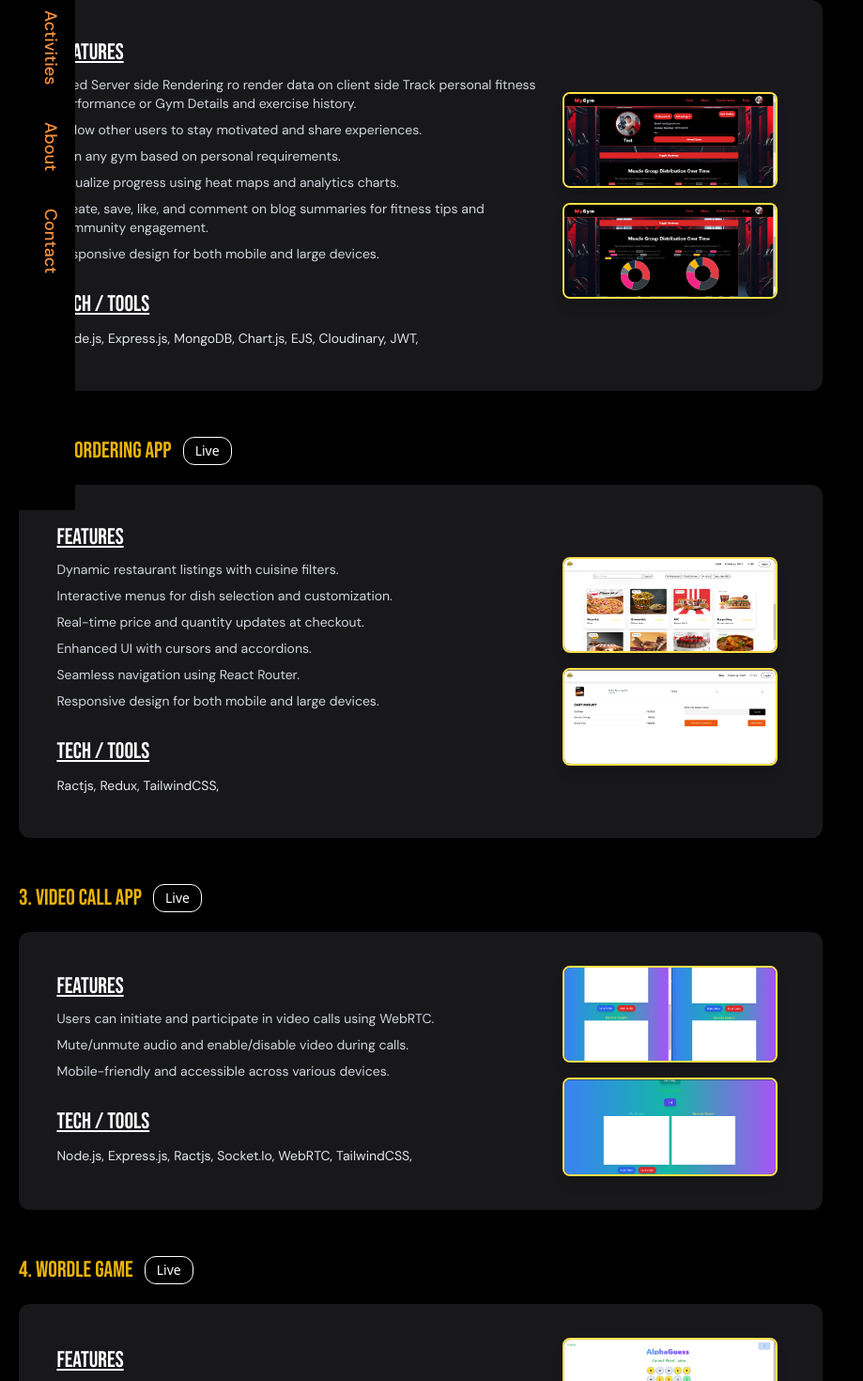
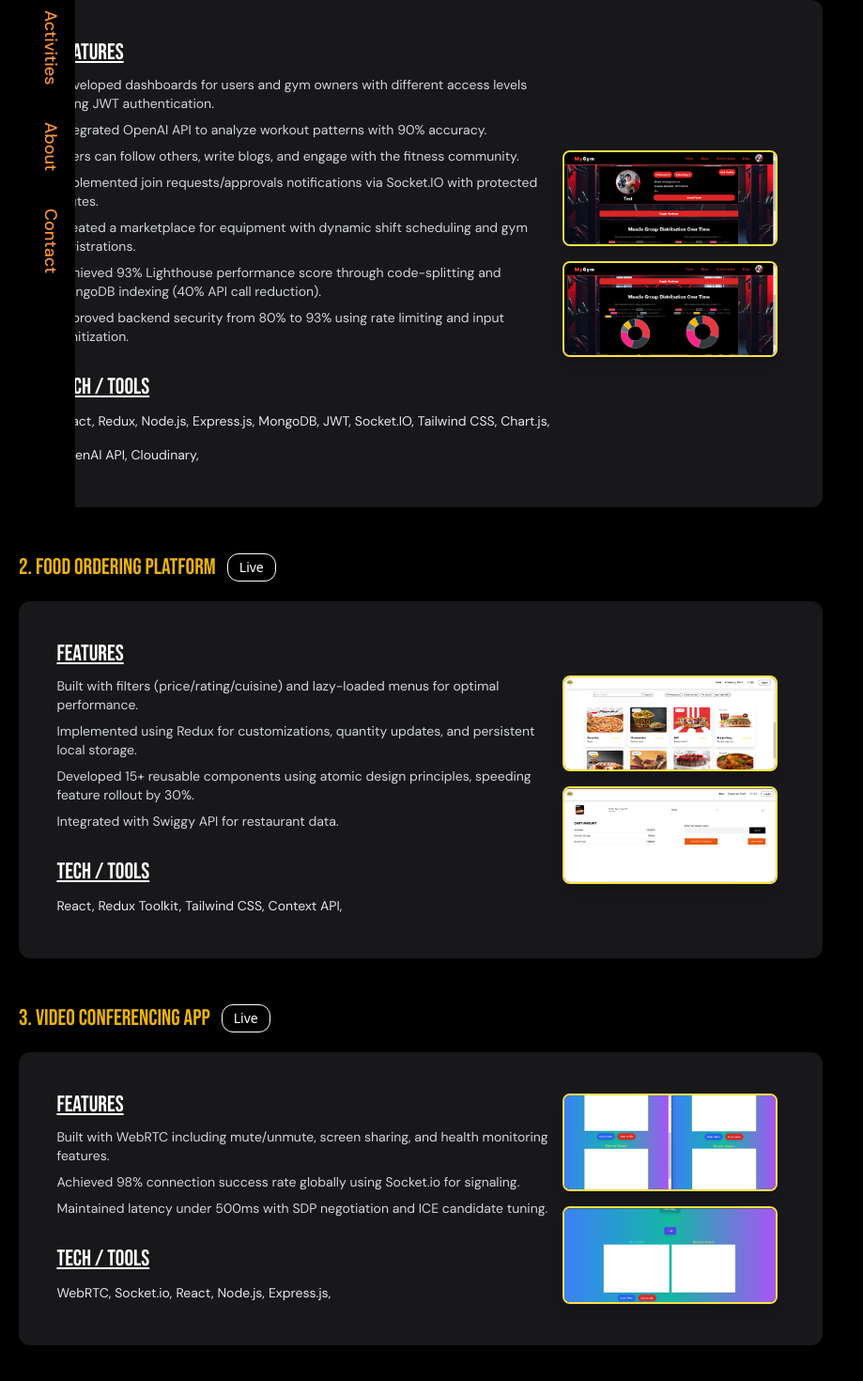
Before and after one commit to Ayush30s/portfolio, a React (Vite) app: page /projects in a window 1280 px wide. Shown: the part 257-1727 px from the top of the page at 94% size, without its empty margins (0-919 px from the left). Built offline with nearby package versions, Linux system fonts and the light colour scheme.

Commit message:
Update Projects.jsx

```diff
--- a/src/Projects.jsx
+++ b/src/Projects.jsx
@@ -27,230 +27,241 @@ import socket from "../image/socket.png";
 import web from "../image/web2.png";
 import ffff from "../image/ffff.png";
 import gggg from "../image/gggg.png";
+import openai from "../image/openai.png"; // You'll need to add this image
 
 const Projects = ({ dark, setDark }) => {
   const projects = [
     {
-      title: "Gym App",
+      title: "GYM Management Platform",
       liveLink: "https://github.com/Ayush30s/ogduplicate",
       features: [
         {
-          title: "User / Admin Profiles",
-          description:
-            "Used Server side Rendering ro render data on client side Track personal fitness performance or Gym Details and exercise history.",
+          title: "Role-based Dashboards",
+          description: "Developed dashboards for users and gym owners with different access levels using JWT authentication."
         },
         {
-          title: "Social Interaction",
-          description:
-            "Follow other users to stay motivated and share experiences.",
+          title: "AI-powered Training Assistant",
+          description: "Integrated OpenAI API to analyze workout patterns with 90% accuracy."
         },
         {
-          title: "Gym Selection",
-          description: "Join any gym based on personal requirements.",
+          title: "Social Networking Features",
+          description: "Users can follow others, write blogs, and engage with the fitness community."
         },
         {
-          title: "Performance Tracking",
-          description:
-            "Visualize progress using heat maps and analytics charts.",
+          title: "Real-time Notifications",
+          description: "Implemented join requests/approvals notifications via Socket.IO with protected routes."
         },
         {
-          title: "Blog Interaction",
-          description:
-            "Create, save, like, and comment on blog summaries for fitness tips and community engagement.",
+          title: "Gym Marketplace",
+          description: "Created a marketplace for equipment with dynamic shift scheduling and gym registrations."
         },
         {
-          title: "Responsive Design",
-          description: "Responsive design for both mobile and large devices.",
+          title: "High Performance",
+          description: "Achieved 93% Lighthouse performance score through code-splitting and MongoDB indexing (40% API call reduction)."
         },
+        {
+          title: "Enhanced Security",
+          description: "Improved backend security from 80% to 93% using rate limiting and input sanitization."
+        }
       ],
       tools: [
+        {
+          name: "React",
+          link: "https://react.dev/",
+          image: react,
+          usage: "Frontend framework for building user interfaces"
+        },
+        {
+          name: "Redux",
+          link: "https://redux-toolkit.js.org/",
+          image: redux,
+          usage: "State management with Thunk and Persist middleware"
+        },
         {
           name: "Node.js",
           link: "https://nodejs.org/en",
           image: node,
-          usage: "Backend server handling and REST APIs.",
+          usage: "Backend server environment"
         },
         {
           name: "Express.js",
           link: "https://expressjs.com/",
           image: express,
-          usage: "Routing and middleware for handling requests.",
+          usage: "Backend framework for REST APIs"
         },
         {
           name: "MongoDB",
           link: "https://www.mongodb.com/",
           image: mongo,
-          usage: "Data storage and retrieval of user and gym.",
+          usage: "NoSQL database for storing application data"
+        },
+        {
+          name: "JWT",
+          link: "https://jwt.io/",
+          image: jwt2,
+          usage: "Authentication and authorization"
+        },
+        {
+          name: "Socket.IO",
+          link: "https://socket.io/",
+          image: socket,
+          usage: "Real-time notifications and updates"
+        },
+        {
+          name: "Tailwind CSS",
+          link: "https://tailwindcss.com/",
+          image: tail2,
+          usage: "Utility-first CSS framework for styling"
         },
         {
           name: "Chart.js",
           link: "https://www.chartjs.org/",
           image: chartjs,
-          usage: "Data visualization for tracking performance.",
+          usage: "Data visualization for analytics"
         },
         {
-          name: "EJS",
-          link: "https://ejs.co/",
-          image: ejs,
-          usage: "Templating engine for rendering dynamic HTML.",
+          name: "OpenAI API",
+          link: "https://openai.com/",
+          image: openai,
+          usage: "AI-powered workout recommendations"
         },
         {
           name: "Cloudinary",
           link: "https://cloudinary.com/",
           image: cloud2,
-          usage: "To save images in cloud database",
-        },
-        {
-          name: "JWT",
-          link: "https://jwt.io/",
-          image: jwt2,
-          usage: "Authentication and Authorization of user",
-        },
+          usage: "Cloud-based image storage"
+        }
       ],
-      projectImage: [{ image: h }, { image: i }],
+      projectImage: [{ image: h }, { image: i }]
     },
     {
-      title: "Food Ordering App",
+      title: "Food Ordering Platform",
       liveLink: "https://github.com/Ayush30s/ogduplicate",
       features: [
         {
-          title: "Dynamic Restaurant Listings",
-          description: "Dynamic restaurant listings with cuisine filters.",
+          title: "Production-grade UI",
+          description: "Built with filters (price/rating/cuisine) and lazy-loaded menus for optimal performance."
         },
         {
-          title: "Interactive Menus",
-          description:
-            "Interactive menus for dish selection and customization.",
+          title: "Real-time Cart System",
+          description: "Implemented using Redux for customizations, quantity updates, and persistent local storage."
         },
         {
-          title: "Real-Time Price Calculation",
-          description: "Real-time price and quantity updates at checkout.",
+          title: "Reusable Components",
+          description: "Developed 15+ reusable components using atomic design principles, speeding feature rollout by 30%."
         },
         {
-          title: "Enhanced User Experience",
-          description: "Enhanced UI with cursors and accordions.",
-        },
-        {
-          title: "Routing with React Router",
-          description: "Seamless navigation using React Router.",
-        },
-        {
-          title: "Responsive Design",
-          description: "Responsive design for both mobile and large devices.",
-        },
+          title: "API Integration",
+          description: "Integrated with Swiggy API for restaurant data."
+        }
       ],
       tools: [
         {
-          name: "Ractjs",
+          name: "React",
           link: "https://react.dev/",
           image: react,
-          usage: "To render data optimally on Frontend",
+          usage: "Frontend framework"
         },
         {
-          name: "Redux",
+          name: "Redux Toolkit",
           link: "https://redux-toolkit.js.org/",
           image: redux,
-          usage: "For state aand data management",
+          usage: "State management"
         },
         {
-          name: "TailwindCSS",
+          name: "Tailwind CSS",
           link: "https://tailwindcss.com/",
           image: tail2,
-          usage: "For Designing the web page",
+          usage: "Styling framework"
         },
+        {
+          name: "Context API",
+          link: "https://react.dev/reference/react/useContext",
+          usage: "Additional state management"
+        }
       ],
-      projectImage: [{ image: bb }, { image: ee }],
+      projectImage: [{ image: bb }, { image: ee }]
     },
     {
-      title: "Video Call App",
+      title: "Video Conferencing App",
       liveLink: "https://github.com/Ayush30s/fullstackvideocallapp",
       features: [
         {
-          title: "Real-Time Video Calling",
-          description:
-            "Users can initiate and participate in video calls using WebRTC.",
+          title: "Peer-to-Peer Video Calling",
+          description: "Built with WebRTC including mute/unmute, screen sharing, and health monitoring features."
         },
         {
-          title: "Audio and Video Control",
-          description:
-            "Mute/unmute audio and enable/disable video during calls.",
+          title: "High Connection Success",
+          description: "Achieved 98% connection success rate globally using Socket.io for signaling."
         },
         {
-          title: "Responsive Design",
-          description: "Mobile-friendly and accessible across various devices.",
-        },
+          title: "Low Latency",
+          description: "Maintained latency under 500ms with SDP negotiation and ICE candidate tuning."
+        }
       ],
       tools: [
+        {
+          name: "WebRTC",
+          link: "https://webrtc.org/",
+          image: web,
+          usage: "Peer-to-peer communication"
+        },
+        {
+          name: "Socket.io",
+          link: "https://socket.io/",
+          image: socket,
+          usage: "Signaling and connection management"
+        },
+        {
+          name: "React",
+          link: "https://react.dev/",
+          image: react,
+          usage: "Frontend interface"
+        },
         {
           name: "Node.js",
           link: "https://nodejs.org/en",
           image: node,
-          usage: "Backend server handling and REST APIs.",
+          usage: "Backend server"
         },
         {
           name: "Express.js",
           link: "https://expressjs.com/",
           image: express,
-          usage: "Routing and middleware for handling requests.",
-        },
-        {
-          name: "Ractjs",
-          link: "https://react.dev/",
-          image: react,
-          usage: "To render data optimally on Frontend",
-        },
-        {
-          name: "Socket.Io",
-          link: "https://socket.io/",
-          image: socket,
-          usage: "To establish connection between two users",
-        },
-        {
-          name: "WebRTC",
-          link: "https://webrtc.org/",
-          image: web,
-          usage: "For streaming data between both connected users",
-        },
-        {
-          name: "TailwindCSS",
-          link: "https://tailwindcss.com/",
-          image: tail2,
-          usage: "For Designing the web page",
-        },
+          usage: "Backend framework"
+        }
       ],
-      projectImage: [{ image: ccc }, { image: ddd }],
+      projectImage: [{ image: ccc }, { image: ddd }]
     },
     {
       title: "Wordle Game",
       liveLink: "https://github.com/Ayush30s/wordleGame2",
       features: [
         {
-          title: "Guess Words in six chances",
-          description:
-            "Guess the correct word in six chance in each chance you will know about the characters that matches with the correct word character",
+          title: "Word Guessing Game",
+          description: "Guess the correct word in six attempts with feedback on character matches."
         },
         {
-          title: "Internet Connection",
-          description:
-            "created custom hook to show wether user is online or offline ",
-        },
+          title: "Online Status Detection",
+          description: "Created custom hook to show whether user is online or offline."
+        }
       ],
       tools: [
         {
-          name: "Ractjs",
+          name: "React",
           link: "https://react.dev/",
           image: react,
-          usage: "To render data optimally on Frontend",
+          usage: "Frontend framework"
         },
         {
-          name: "TailwindCSS",
+          name: "Tailwind CSS",
           link: "https://tailwindcss.com/",
           image: tail2,
-          usage: "For Designing the web page",
-        },
+          usage: "Styling framework"
+        }
       ],
-      projectImage: [{ image: ffff }, { image: gggg }],
-    },
+      projectImage: [{ image: ffff }, { image: gggg }]
+    }
   ];
 
   return (
@@ -264,7 +275,6 @@ const Projects = ({ dark, setDark }) => {
       </h1>
 
       {projects.map((project, index) => (
-
         <ProjectAccordion
           dark={dark}
           setDark={setDark}
```
